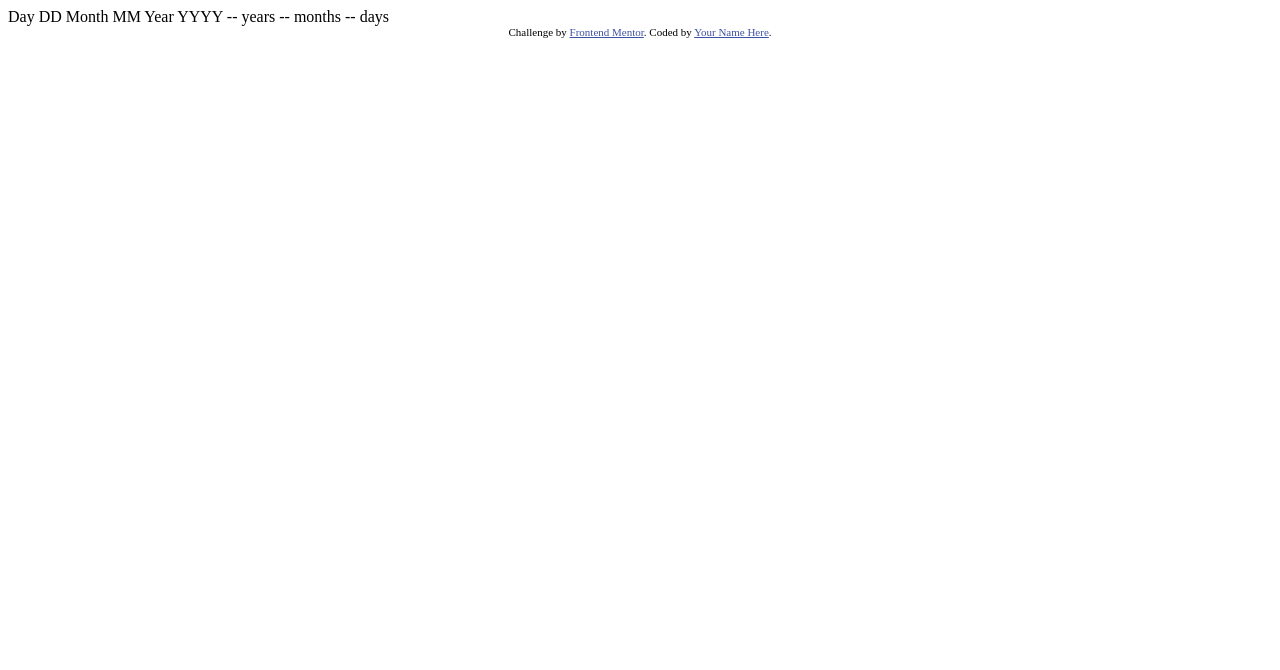
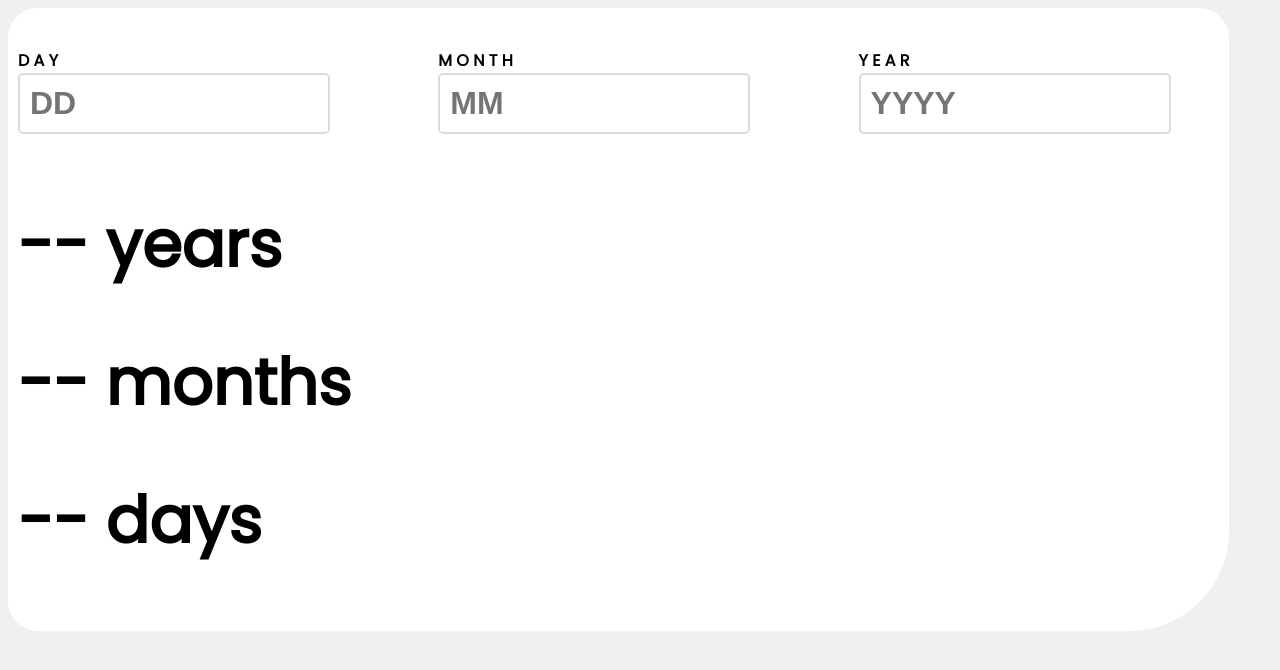
Before and after one commit to AbdullahJ99/age-calculator-app, a plain HTML site: page index.html in a window 1280 px wide. Drawn offline with Linux system fonts and the light colour scheme.

Commit message:
Added input styles

```diff
--- /dev/null
+++ b/css/main.css
@@ -0,0 +1,47 @@
+html{
+    font-size: 32px;
+}
+
+body{
+    font-family: 'Poppins';
+    font-size: 1em;
+    background-color: hsl(0, 0%, 94%);
+}
+
+.age-container{
+    background-color: hsl(0, 0%, 100%);
+    width: 95%;
+    display: flex;
+    flex-flow: column wrap;
+    border-radius: 30px;
+    border-bottom-right-radius: 100px;
+    padding: 20px 10px;
+}
+
+.input-container{
+    display: flex;
+    flex-flow: row wrap;
+    justify-content: space-between;
+    margin: 20px 0;
+}
+
+.input-container div{
+    width: 30%;
+}
+
+.input-container div p{
+    margin: 0;
+    font-size: .5rem;
+    font-weight: bold;
+    text-transform: uppercase;
+}
+
+.input-container input{
+    width: 80%;
+    border: 2px hsl(0, 0%, 86%) solid;
+    border-radius: 5px;
+    font-size: 1rem;
+    font-weight: bolder;
+    color: hsl(0, 0%, 8%);
+    padding: 10px;
+}
--- a/index.html
+++ b/index.html
@@ -1,37 +1,45 @@
 <!DOCTYPE html>
 <html lang="en">
+
 <head>
   <meta charset="UTF-8">
-  <meta name="viewport" content="width=device-width, initial-scale=1.0"> <!-- displays site properly based on user's device -->
+  <meta name="viewport" content="width=device-width, initial-scale=1.0">
+  <!-- displays site properly based on user's device -->
 
   <link rel="icon" type="image/png" sizes="32x32" href="./assets/images/favicon-32x32.png">
 
   <title>Frontend Mentor | Age calculator app</title>
 
-  <!-- Feel free to remove these styles or customise in your own stylesheet 👍 -->
-  <style>
-    .attribution { font-size: 11px; text-align: center; }
-    .attribution a { color: hsl(228, 45%, 44%); }
-  </style>
+  <link rel="preconnect" href="https://fonts.googleapis.com">
+  <link rel="preconnect" href="https://fonts.gstatic.com" crossorigin>
+  <link href="https://fonts.googleapis.com/css2?family=Outfit&family=Poppins&display=swap" rel="stylesheet">
+
+  <link rel="stylesheet" href="css/main.css">
 </head>
+
 <body>
+  <div class="age-container">
+    <div class="input-container">
+      <div class="day-container">
+        <p>D a y</p>
+        <input type="text" placeholder="DD">
+      </div>
+      <div class="month-container">
+        <p>M o n t h</p>
+        <input type="text" placeholder="MM">
+      </div>
+      <div class="day-container">
+        <p>Y e a r</p>
+        <input type="text" placeholder="YYYY">
+      </div>
+    </div>
+    <div class="calculated-age">
+      <h1 class="years-header"><span class="years">--</span> years</h1>
+      <h1 class="months-header"><span class="months">--</span> months</h1>
+      <h1 class="days-header"><span class="days">--</span> days</h1>
+    </div>
+  </div>
 
-  Day
-  DD
+</body>
 
-  Month
-  MM
-
-  Year
-  YYYY
-
-  -- years
-  -- months
-  -- days
-
-  <div class="attribution">
-    Challenge by <a href="https://www.frontendmentor.io?ref=challenge" target="_blank">Frontend Mentor</a>.
-    Coded by <a href="#">Your Name Here</a>.
-  </div>
-</body>
 </html>
```
